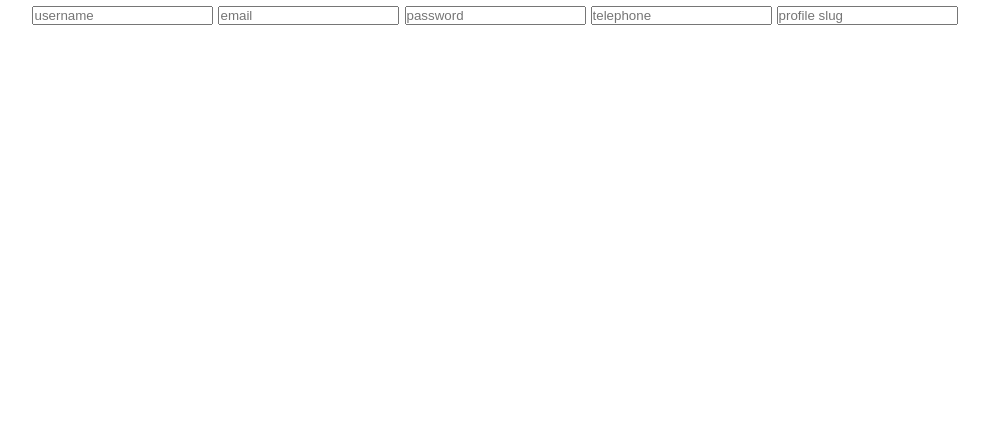
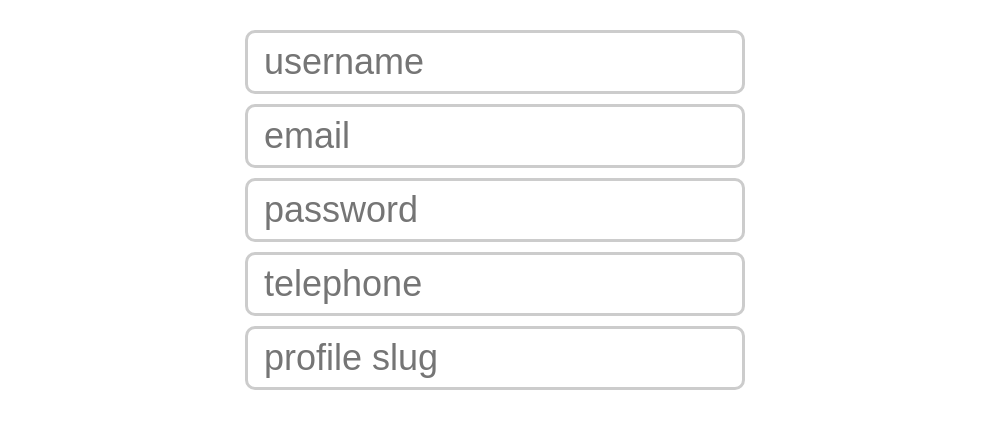
Before and after one commit to VladimirtheGreatest/Regular-expression-form, a plain HTML site: page index.html in a window 1280 px wide. Shown: the whole page, without its empty margins (145-1134 px from the left). Drawn offline with Linux system fonts and the light colour scheme.

Commit message:
Update styles.css

```diff
--- a/styles.css
+++ b/styles.css
@@ -21,3 +21,19 @@ body{
   width: 100%;
   height: 100%;
 }
+
+form{
+    width: 500px;
+    margin: 20px auto;
+}
+input{
+    display: block;
+    padding: 8px 16px;
+    font-size: 2em;
+    margin: 10px auto;
+    width: 100%;
+    box-sizing: border-box;
+    border-radius: 10px;
+    border: 3px solid #ccc;
+    outline: none !important;
+}
```
